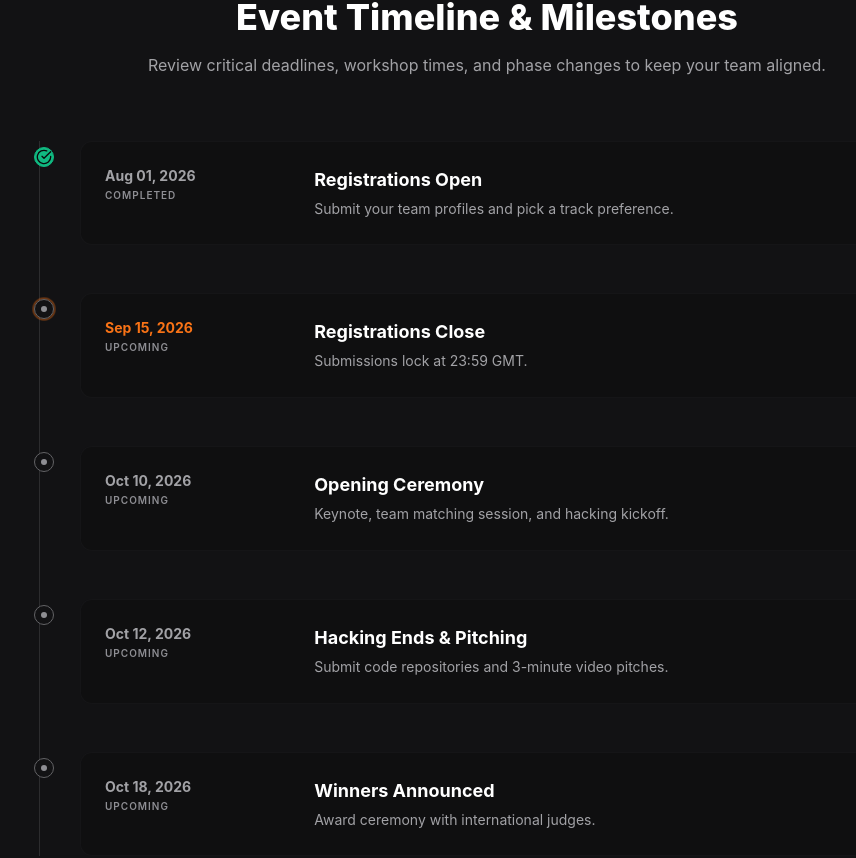
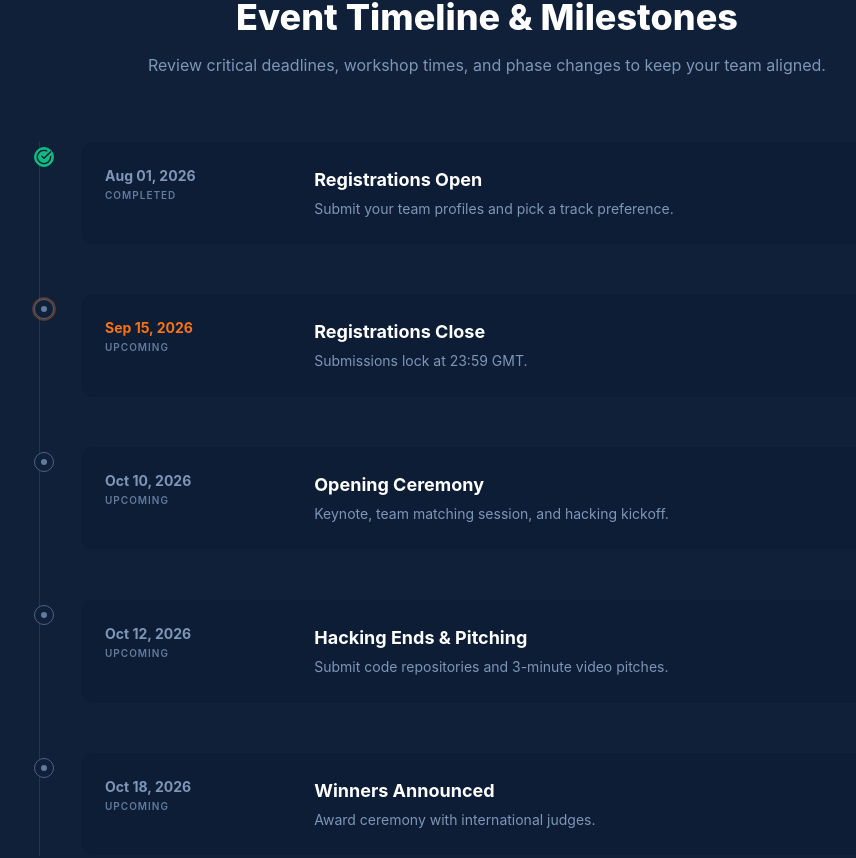
Before and after one commit to Hackathon2027K/Hackathon27, a Next.js app in the folder frontend/: page / in a window 1280 px wide. Shown: the part 2489-3347 px from the top of the page, without its empty margins (153-1009 px from the left). Built offline with nearby package versions, Linux system fonts and the light colour scheme.

Commit message:
Update color palette to Navy Blue base

```diff
--- a/frontend/tailwind.config.js
+++ b/frontend/tailwind.config.js
@@ -11,18 +11,18 @@ module.exports = {
       colors: {
         brand: {
           grey: {
-            50: '#f8fafc',
-            100: '#f2f2f7',
-            200: '#e5e5ea',
-            300: '#d1d1d6',
-            400: '#a2a2a6',
-            500: '#8e8e93',
-            600: '#636366',
-            700: '#48484a',
-            800: '#2c2c2e',
-            850: '#1c1c1e',
-            900: '#121214',
-            950: '#0a0a0c',
+            50: '#f0f4f8',
+            100: '#e1e7f0',
+            200: '#c5d1e0',
+            300: '#a3b5cc',
+            400: '#7e96b8',
+            500: '#627b9c',
+            600: '#4c6482',
+            700: '#28446b', // Navy Border
+            800: '#1d3557', // Navy Active elements
+            850: '#132847', // Navy Hover state / borders
+            900: '#0f2038', // Navy Section panels
+            950: '#0a192f', // Deep Navy base background
           },
           green: {
             50: '#f0fdf4',
```
